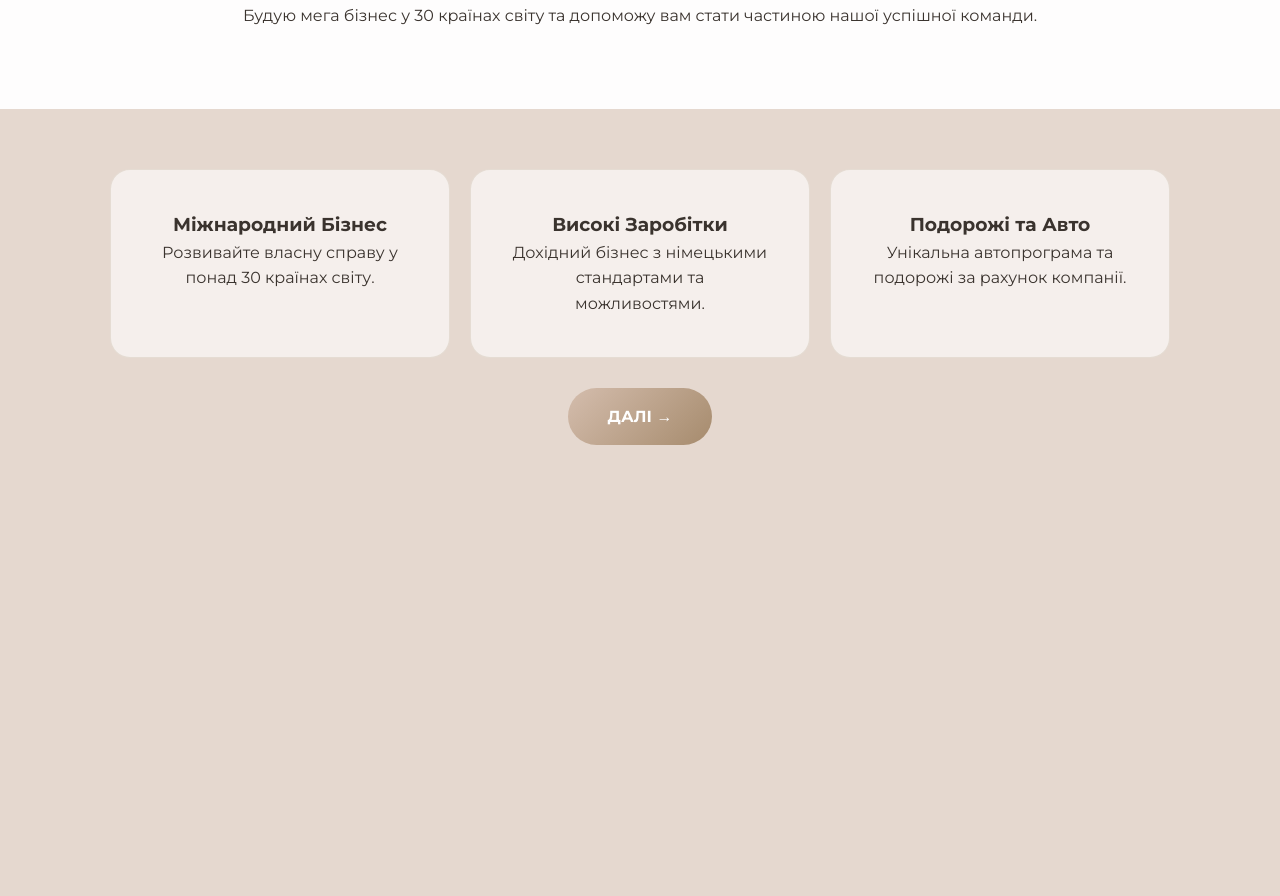
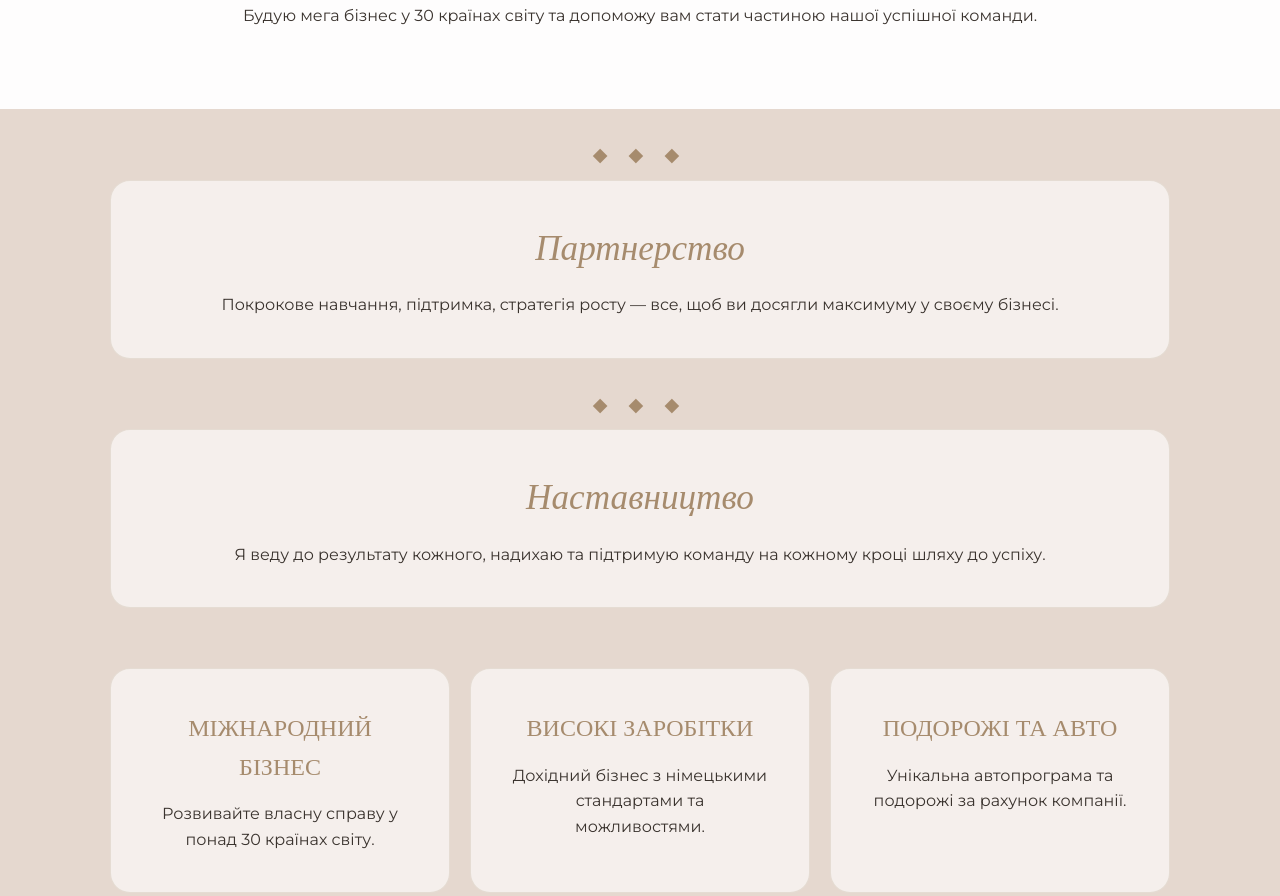
Before and after one commit to dkarakonstantin23-max/maryna, a plain HTML site: page Index.html in a window 1280 px wide. Shown: the part 939-1835 px from the top of the page. Before the commit the page ends 1464 px from the top, so only its background shows below. Drawn offline with Linux system fonts and the light colour scheme; a web font is replaced by a local one.

Commit message:
сообщение

```diff
--- a/Index.html
+++ b/Index.html
@@ -10,21 +10,42 @@
         * { box-sizing: border-box; margin: 0; padding: 0; }
         body { font-family: 'Montserrat', sans-serif; background: var(--bg); color: var(--dark); line-height: 1.6; overflow-x: hidden; }
         .container { max-width: 1100px; margin: 0 auto; padding: 0 20px; }
+
+        /* Анімація появи */
         .fade-in { opacity: 0; transform: translateY(20px); transition: 0.8s; }
         .fade-in.visible { opacity: 1; transform: translateY(0); }
+
+        /* Hero Section */
         .hero { display: flex; align-items: center; justify-content: space-between; padding: 60px 0; min-height: 90vh; }
         .hero-text { flex: 1; }
         .hero-img { flex: 1; text-align: right; }
         .hero-img img { width: 100%; max-width: 420px; border-radius: 30px; box-shadow: 20px 20px 60px rgba(0,0,0,0.1); }
+
         h1 { font-family: 'Playfair Display', serif; font-style: italic; font-size: 4rem; color: var(--gold); }
         h2 { font-size: 2.2rem; text-transform: uppercase; margin: 10px 0; }
+
+        /* Buttons */
         .btn { display: inline-block; background: linear-gradient(135deg, #d4bdad, #a68b6d); color: #fff; padding: 16px 40px; text-decoration: none; border-radius: 50px; font-weight: 700; text-transform: uppercase; transition: 0.3s; cursor: pointer; border: none; }
         .btn:hover { transform: translateY(-3px); box-shadow: 0 10px 20px rgba(166,139,109,0.3); }
+
+        /* Sections */
         .about { background: var(--white); padding: 80px 0; text-align: center; }
         .features { display: grid; grid-template-columns: repeat(auto-fit, minmax(300px, 1fr)); gap: 20px; padding: 60px 0 30px; }
+
+        /* Cards Style */
         .card { background: rgba(255,255,255,0.6); padding: 40px; border-radius: 20px; text-align: center; border: 1px solid rgba(166,139,109,0.2); transition: 0.3s; }
-        .center-btn { text-align: center; padding-bottom: 80px; }
-        @media (max-width: 768px) { .hero { flex-direction: column; text-align: center; } .hero-img { order: -1; margin-bottom: 30px; } h1 { font-size: 3rem; } }
+        .card h3 { font-family: 'Playfair Display', serif; font-style: italic; font-size: 2.2rem; color: var(--gold); margin-bottom: 15px; font-weight: 400; }
+
+        /* Decor Elements */
+        .dots { color: var(--gold); letter-spacing: 8px; font-size: 1.2rem; margin: 30px 0 10px; text-align: center; }
+
+        .center-btn { text-align: center; padding: 40px 0 80px; }
+
+        @media (max-width: 768px) {
+            .hero { flex-direction: column; text-align: center; }
+            .hero-img { order: -1; margin-bottom: 30px; }
+            h1 { font-size: 3rem; }
+        }
     </style>
 </head>
 <body>
@@ -48,11 +69,24 @@
     </section>
 
     <div class="container">
+        <div class="dots fade-in">◆ ◆ ◆</div>
+        <div class="card fade-in" style="margin-bottom: 20px;">
+            <h3>Партнерство</h3>
+            <p>Покрокове навчання, підтримка, стратегія росту — все, щоб ви досягли максимуму у своєму бізнесі.</p>
+        </div>
+
+        <div class="dots fade-in">◆ ◆ ◆</div>
+        <div class="card fade-in">
+            <h3>Наставництво</h3>
+            <p>Я веду до результату кожного, надихаю та підтримую команду на кожному кроці шляху до успіху.</p>
+        </div>
+
         <div class="features">
-            <div class="card fade-in"><h3>Міжнародний Бізнес</h3><p>Розвивайте власну справу у понад 30 країнах світу.</p></div>
-            <div class="card fade-in"><h3>Високі Заробітки</h3><p>Дохідний бізнес з німецькими стандартами та можливостями.</p></div>
-            <div class="card fade-in"><h3>Подорожі та Авто</h3><p>Унікальна автопрограма та подорожі за рахунок компанії.</p></div>
+            <div class="card fade-in"><h3 style="font-size: 1.5rem; font-style: normal; text-transform: uppercase;">Міжнародний Бізнес</h3><p>Розвивайте власну справу у понад 30 країнах світу.</p></div>
+            <div class="card fade-in"><h3 style="font-size: 1.5rem; font-style: normal; text-transform: uppercase;">Високі Заробітки</h3><p>Дохідний бізнес з німецькими стандартами та можливостями.</p></div>
+            <div class="card fade-in"><h3 style="font-size: 1.5rem; font-style: normal; text-transform: uppercase;">Подорожі та Авто</h3><p>Унікальна автопрограма та подорожі за рахунок компанії.</p></div>
         </div>
+
         <div class="center-btn fade-in">
             <a href="second.html" class="btn">Далі →</a>
         </div>
```
